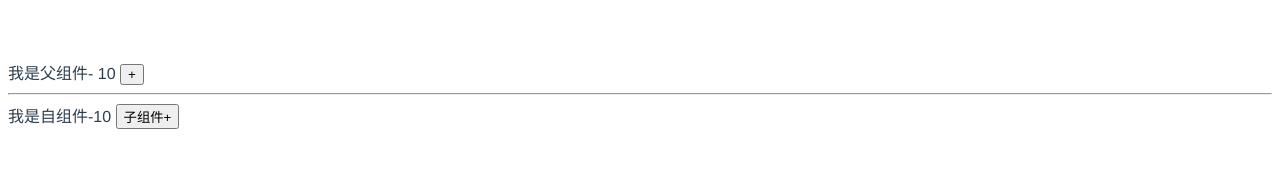
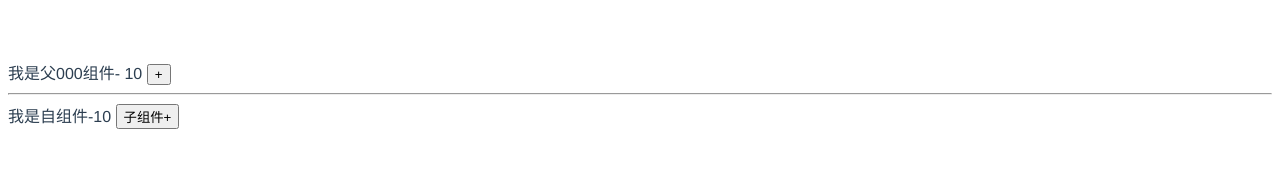
Before and after one commit to clwhxhn/learnvue3, a Vue app: page / in a window 1280 px wide. Shown: the top 179 px of the page. Built offline with nearby package versions, Linux system fonts and the light colour scheme.

Commit message:
Update index.vue

```diff
--- a/src/components/watch监听/index.vue
+++ b/src/components/watch监听/index.vue
@@ -1,6 +1,6 @@
 <template>
   <div>
-    我是父组件- {{ info }}
+    我是父000组件- {{ info }}
     <button @click="add">+</button>
     <hr />
     <myChild></myChild>
```
